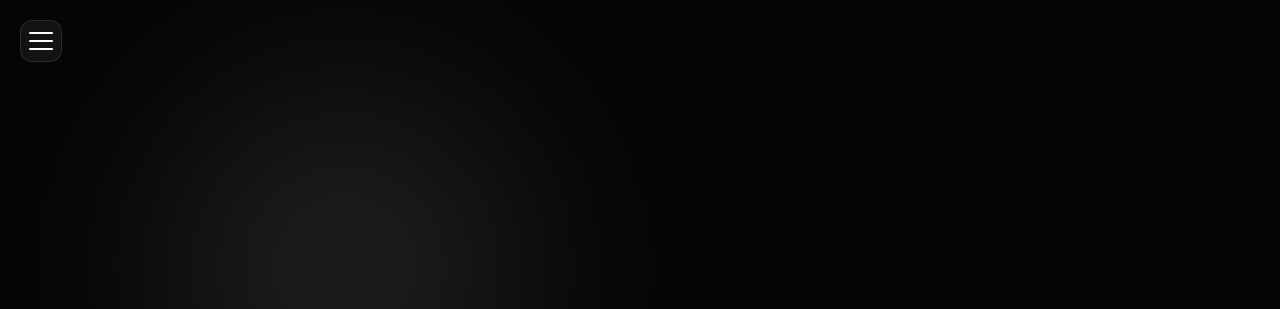
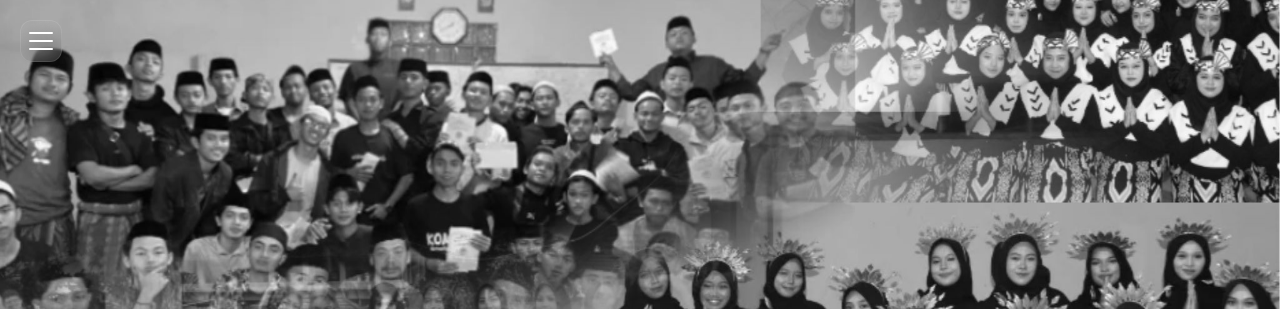
Before and after one commit to assalikiin/Assalikin, a plain HTML site: page index.html in a window 1280 px wide. Shown: the top 309 px of the page. Drawn offline with Linux system fonts and the light colour scheme.

Commit message:
Update style.css

```diff
--- a/style.css
+++ b/style.css
@@ -113,15 +113,21 @@ text-decoration:none;
 }
 
 .hero{
+position:relative;
 min-height:100vh;
 display:flex;
 justify-content:center;
 align-items:center;
 flex-direction:column;
 text-align:center;
-padding:80px 20px 20px;
+padding:20px;
 overflow:hidden;
-}
+
+background-image:url("Herojpg/Desain tanpa judul_20260615_130747_0000.jpg");
+background-size:cover;
+background-position:center;
+background-repeat:no-repeat;
+  }
 
 .hero h1{
 font-size:clamp(2.3rem,8vw,7rem);
```
